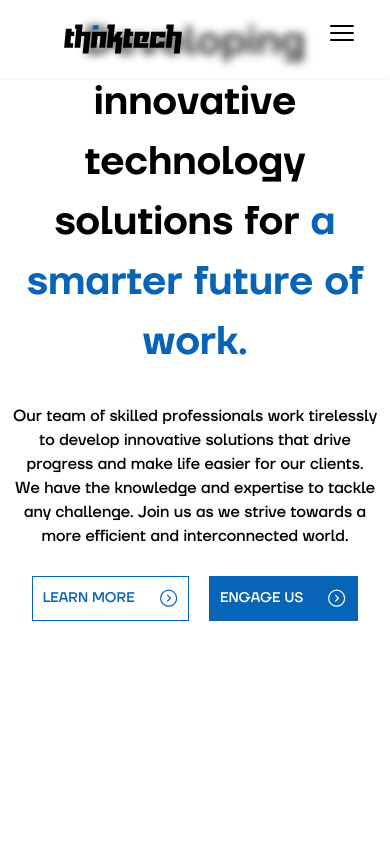
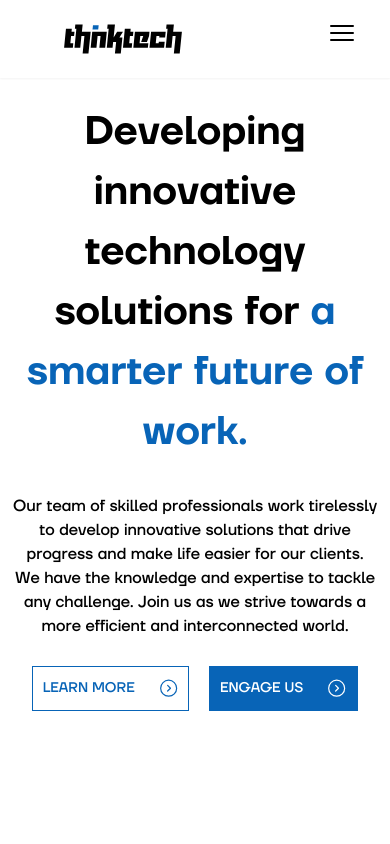
Before and after one commit to Bwise1/Thinktech.ng, a Next.js app: page / in a window 390 px wide. Shown: the top 844 px of the page. Built offline with nearby package versions, Linux system fonts and the light colour scheme.

Commit message:
first commit

```diff
--- a/Components/Header.tsx
+++ b/Components/Header.tsx
@@ -33,8 +33,8 @@ function Header() {
 
 
 
-<div className='shadow-sm md:shadow-none lg:shadow-none w-full fixed  z-50 top-0 left-0'>
-      <div className='md:flex items-center justify-between backdrop-blur-sm bg-[hsla(0,0%,100%,.25)] py-6 px-16 px flex-row'>
+<div onClick={()=>setOpen(!open)} className='shadow-sm md:shadow-none lg:shadow-none w-full fixed  z-50 top-0 left-0'>
+      <div className={`md:flex items-center justify-between  py-6 px-16 px flex-row ${open ? 'bg-white ':'backdrop-blur-sm bg-[hsla(0,0%,100%,.25)]'}`}>
 
 
         <div className="flex">
@@ -66,7 +66,7 @@ function Header() {
        </div>
 
        <div className="">
-        <ul className={`md:flex md:items-center md:pb-0 pb-12 absolute md:static md:bg-transparent lg:bg-transparent sm:bg-[#F3F9FF]  md:z-auto z-[-1] left-0 w-full md:w-auto md:pl-0 pl-9 transition-all duration-500 ease-in ${open ? 'top-20 ':'top-[-490px] cursor-pointer '}`}>
+        <ul className={`md:flex md:items-center md:pb-0 pb-12 absolute md:static md:bg-transparent lg:bg-transparent bg-white  sm:bg-white  md:z-auto z-[-1] left-0 w-full md:w-auto md:pl-0 pl-9 transition-all duration-500 ease-in ${open ? 'top-20 ':'top-[-490px] cursor-pointer '}`}>
         {
           Links.map((link)=>(
             <li key={link.name} className='md:ml-8 text-[1rem] md:my-0 my-7 cursor-pointer'>
--- a/Components/Hero.tsx
+++ b/Components/Hero.tsx
@@ -6,7 +6,7 @@ function Hero() {
   return (
     <div className="p-3" id='hero'>
       <div className="max-w-7xl mx-auto flex justify-center">
-      <h1 className='w-[571px] md:mt-[90px] lg:mt-[90px] sm:mt-[90px] text-[40px] sm:text-[45px] md:text-[45px] lg:text-[45px] font-TTFb text-center'>Developing innovative technology solutions for
+      <h1 className='w-[571px] mt-[90px] md:mt-[90px] lg:mt-[90px] sm:mt-[90px] text-[40px] sm:text-[45px] md:text-[45px] lg:text-[45px] font-TTFb text-center'>Developing innovative technology solutions for
     <span className='text-[#0864B7]'> a smarter future of work.</span></h1>
     </div>
 
```
